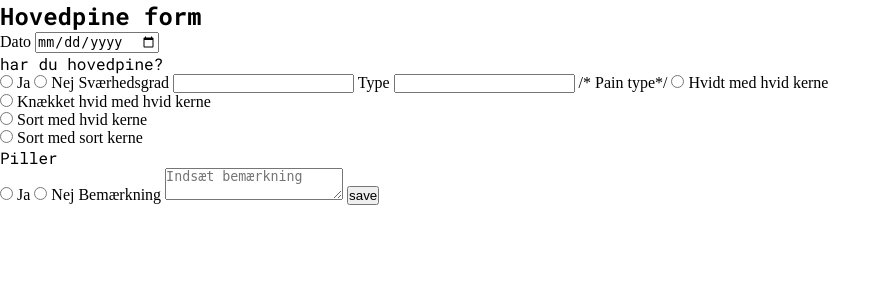
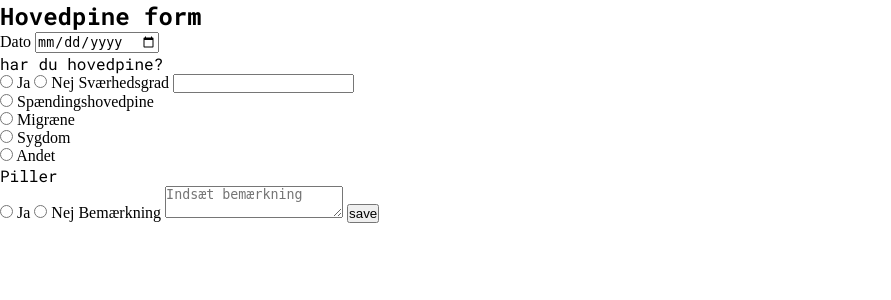
Before and after one commit to LasseLykke/heartbeat, a PHP site: page /painForm.php in a window 1280 px wide. Shown: the top 300 px of the page, without its empty margins (0-891 px from the left). Run offline with PHP 8.4, Linux system fonts and the light colour scheme; the visitor is signed in with stand-in values (Sample User, id 1).

Commit message:
added some more structure to the pain form. So then I will select values later its will be easier without typos

```diff
--- a/painForm.php
+++ b/painForm.php
@@ -12,7 +12,8 @@ if ($_SERVER["REQUEST_METHOD"] == "POST") {
     $painKillers = htmlspecialchars($_POST["painKillers"]);
     $painNotes = htmlspecialchars($_POST["painNotes"]);
 
-    if ($painDates && $painState && $painLevel !== null && $painType && $painKillers && $painNotes) {
+    if ($painDates && $painState && $painLevel !== null || $painType && $painKillers && $painNotes)
+        {
         $mysqli->begin_transaction();
 
 
@@ -76,19 +77,17 @@ if ($_SERVER["REQUEST_METHOD"] == "POST") {
                 <label for="painLevel">Sværhedsgrad</label>
                 <input type="number" id="painLevel" name="painLevel">
 
-                <label for="painType">Type</label>
-                <input type="text" id="painType" name="painType">
 
 
-                /* Pain type*/
-                <input type="radio" id="8001" name="passepartoutFarve" value="8001">
-                <label for="profil_8001">Hvidt med hvid kerne</label><br>
-                <input type="radio" id="8213" name="passepartoutFarve" value="8213">
-                <label for="profil_8213">Knækket hvid med hvid kerne</label><br>
-                <input type="radio" id="profil_8011" name="passepartoutFarve" value="8011">
-                <label for="profil_8011">Sort med hvid kerne</label><br>
-                <input type="radio" id="7011" name="passepartoutFarve" value="7011">
-                <label for="profil_7011">Sort med sort kerne</label><br>
+                <!-- Pain type --><br>
+                <input type="radio" id="spænding" name="painType" value="Spænding">
+                <label for="spænding">Spændingshovedpine</label><br>
+                <input type="radio" id="migræne" name="painType" value="Migræne">
+                <label for="migræne">Migræne</label><br>
+                <input type="radio" id="sygdom" name="painType" value="Sygdom">
+                <label for="sygdom">Sygdom</label><br>
+                <input type="radio" id="andet" name="painType" value="Andet">
+                <label for="andet">Andet</label><br>
 
                 <p>Piller</p>
                 <input type="radio" id="painKillers_ja" name="painKillers" value="Ja">
```
